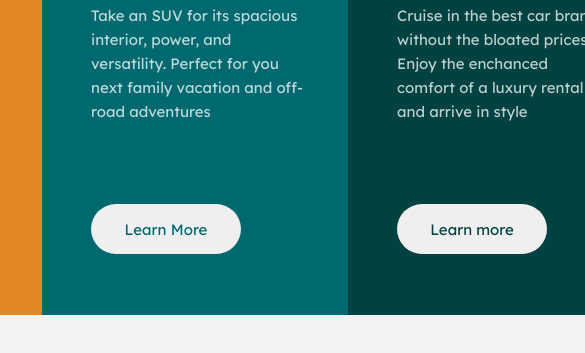
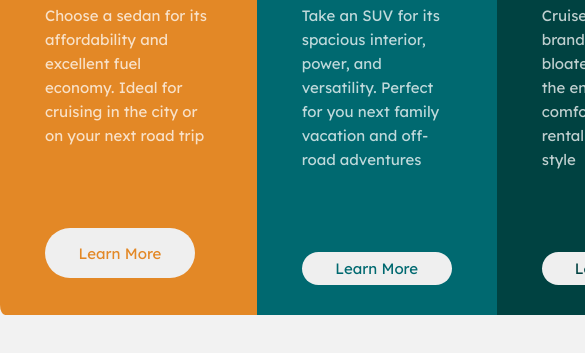
Before and after one commit to miaravnanger/CSS-oppgave-2, a plain HTML site: page index.html in a window 390 px wide. Shown: the part 357-710 px from the top of the page, 585 px wide, since content can reach past the window. Drawn offline with Linux system fonts and the light colour scheme; a web font is replaced by a local one.

Commit message:
mobilvennlig

```diff
--- a/style.css
+++ b/style.css
@@ -21,7 +21,6 @@ Bildestørrelsen kan evt skaleres ned til 29x46
 */
 * {
   margin: 0;
-  padding: 0;
   box-sizing: border-box;
 }
 body {
@@ -30,21 +29,20 @@ body {
   width: 100svw;
   display: flex;
   align-items: center;
-  justify-content: center;
+  justify-content: space-evenly;
 }
 
 main {
   display: flex;
   align-items: center;
-  justify-content: center;
 }
+
 section {
   height: 500px;
-  width: 306px;
+  max-width: 306px;
   display: flex;
   flex-direction: column;
-  padding-left: 49px;
-  padding-right: 45px;
+  padding: 0 45px;
   font-family: Lexend;
   font-size: 15px;
   font-weight: 400px;
@@ -118,5 +116,3 @@ article {
   font-family: Lexend;
   src: url(./fonts/Lexend_Deca/static/LexendDeca-Regular.ttf);
 }
-@media (max-width: 768px) {
-}
```
